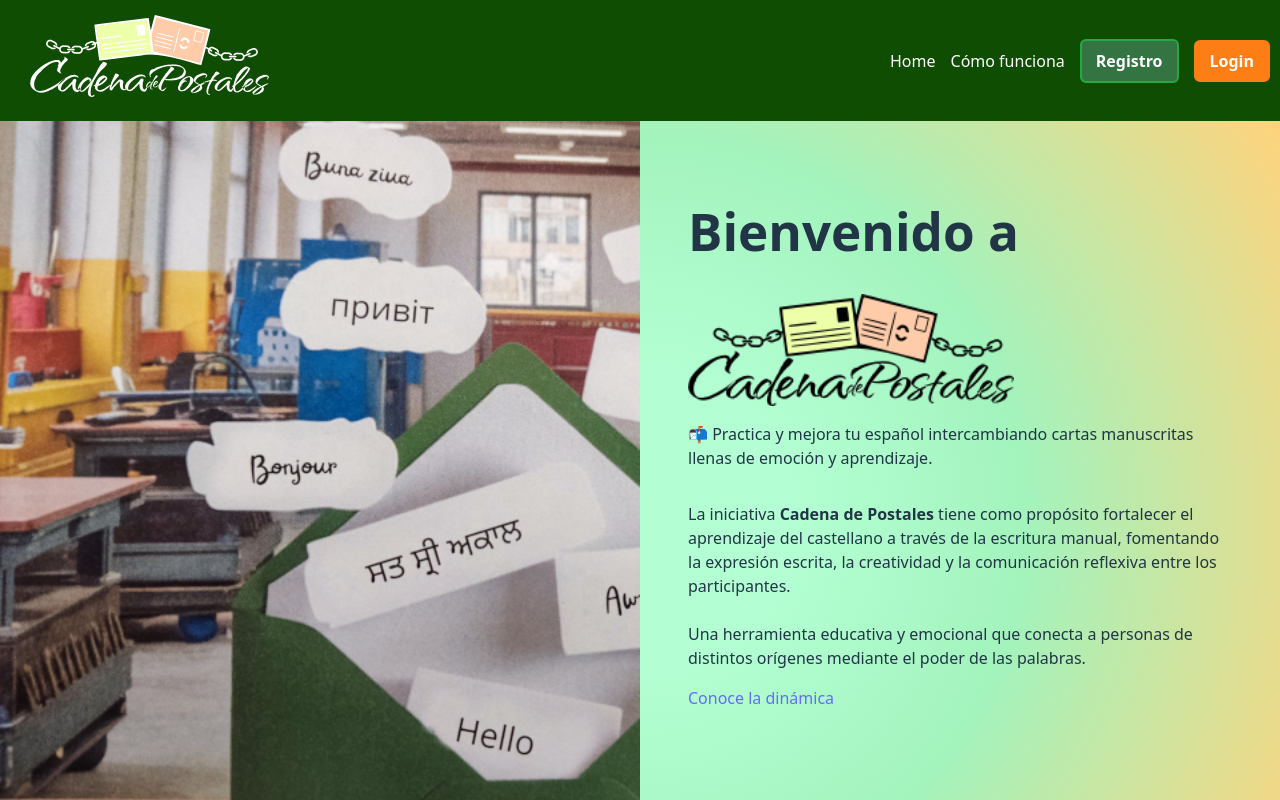
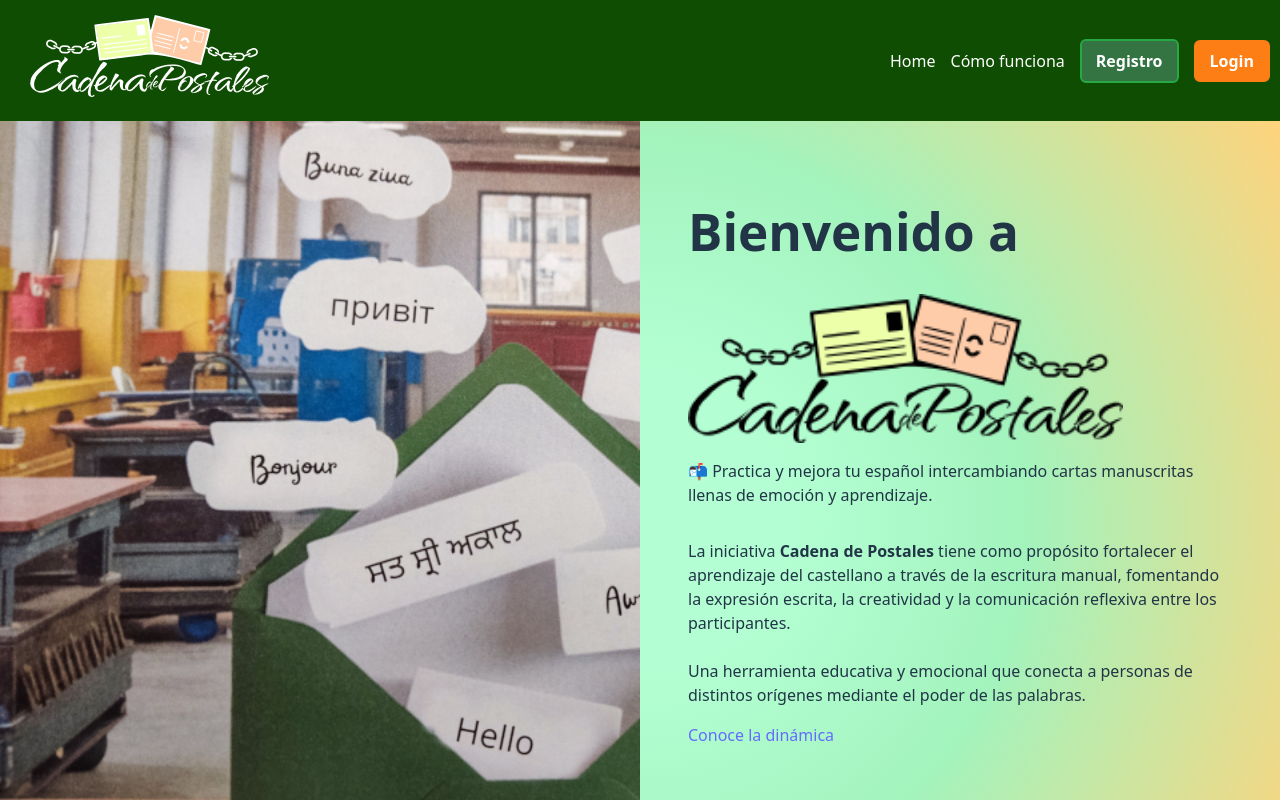
Before and after one commit to gaizkamg/cadena-de-postales-FRONT, a Vue app: page / in a window 1280 px wide. Shown: the top 800 px of the page. Built offline with nearby package versions, Linux system fonts and the light colour scheme; no server answers; a web font is replaced by a local one.

Commit message:
arreglo de registro

```diff
--- a/src/components/LoginComp.vue
+++ b/src/components/LoginComp.vue
@@ -36,7 +36,7 @@ const handleLogin = async () => {
     if (success) {
       emit('login-success')
       const user = authStore.user
-      if (user && user.rol_id === 1) {
+      if (user && user.rol_id === 1) { // Cambiar rol a rol_id
         router.push('/admin')
       } else {
         router.push('/dashboard')
--- a/src/views/DashboardView.vue
+++ b/src/views/DashboardView.vue
@@ -1,7 +1,7 @@
 <template>
   <div class="dashboard-container">
     <div class="card">
-      <UserFormComp />
+      <UserFormComp :modo="'actualizacion'" />
     </div>
     <div class="card">
       <MatchData v-if="datosMatch" :match="datosMatch" />
--- a/src/views/HomeView.vue
+++ b/src/views/HomeView.vue
@@ -50,7 +50,7 @@
  }
 
  .text-hero img {
-       width: 60%;
+       width: 80%;
  }
 
 @media (max-width: 768px) {
```
Also changed, not shown: src/components/UserFormComp.vue (line endings or trailing spaces), src/stores/auth.js (line endings or trailing spaces).
